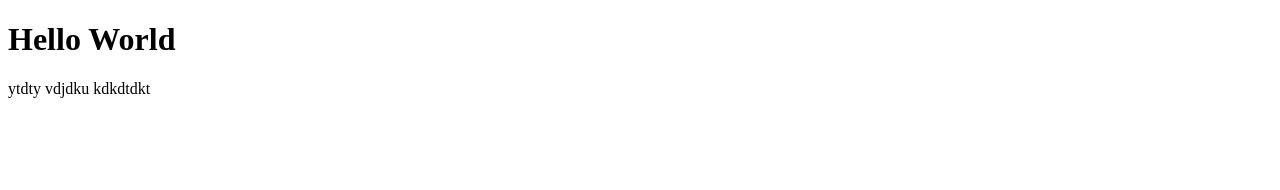
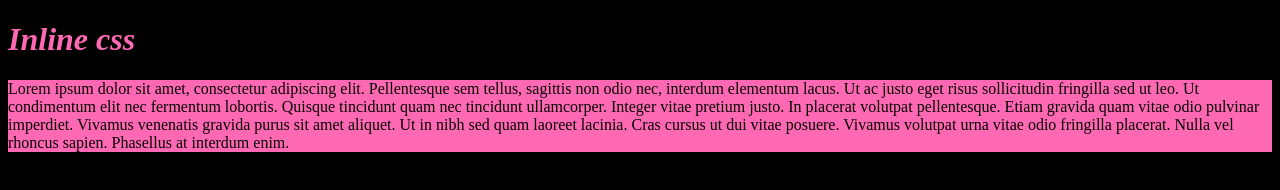
Before and after one commit to goks-skog/Upskill_task0, a plain HTML site: page task_0.html in a window 1280 px wide. Drawn offline with Linux system fonts and the light colour scheme.

Commit message:
Update task_0.html

```diff
--- a/task_0.html
+++ b/task_0.html
@@ -2,11 +2,17 @@
 <html lang="en">
 <head>
     <meta charset="UTF-8">
-    <meta name="viewport" content="width=device-width, initial-scale=1.0">
-    <title>Document</title>
+    <title>Inline</title>
 </head>
-<body>
-    <h1>Hello World</h1>
-    <p>ytdty vdjdku kdkdtdkt</p>
+<body style="background-color: black;color:hotpink">
+    <h1><i>Inline css</i></h1>
+    <p style="background-color:hotpink;color: rgb(5, 3, 3);">
+        Lorem ipsum dolor sit amet, consectetur adipiscing elit. Pellentesque sem tellus, sagittis non odio nec, interdum
+        elementum lacus. Ut ac justo eget risus sollicitudin fringilla sed ut leo. Ut condimentum elit nec fermentum lobortis.
+        Quisque tincidunt quam nec tincidunt ullamcorper. Integer vitae pretium justo. In placerat volutpat pellentesque.
+        Etiam gravida quam vitae odio pulvinar imperdiet. Vivamus venenatis gravida purus sit amet aliquet. Ut in nibh sed quam
+        laoreet lacinia. Cras cursus ut dui vitae posuere. Vivamus volutpat urna vitae odio fringilla placerat. Nulla vel
+        rhoncus sapien. Phasellus at interdum enim.
+    </p>
 </body>
 </html>
```
